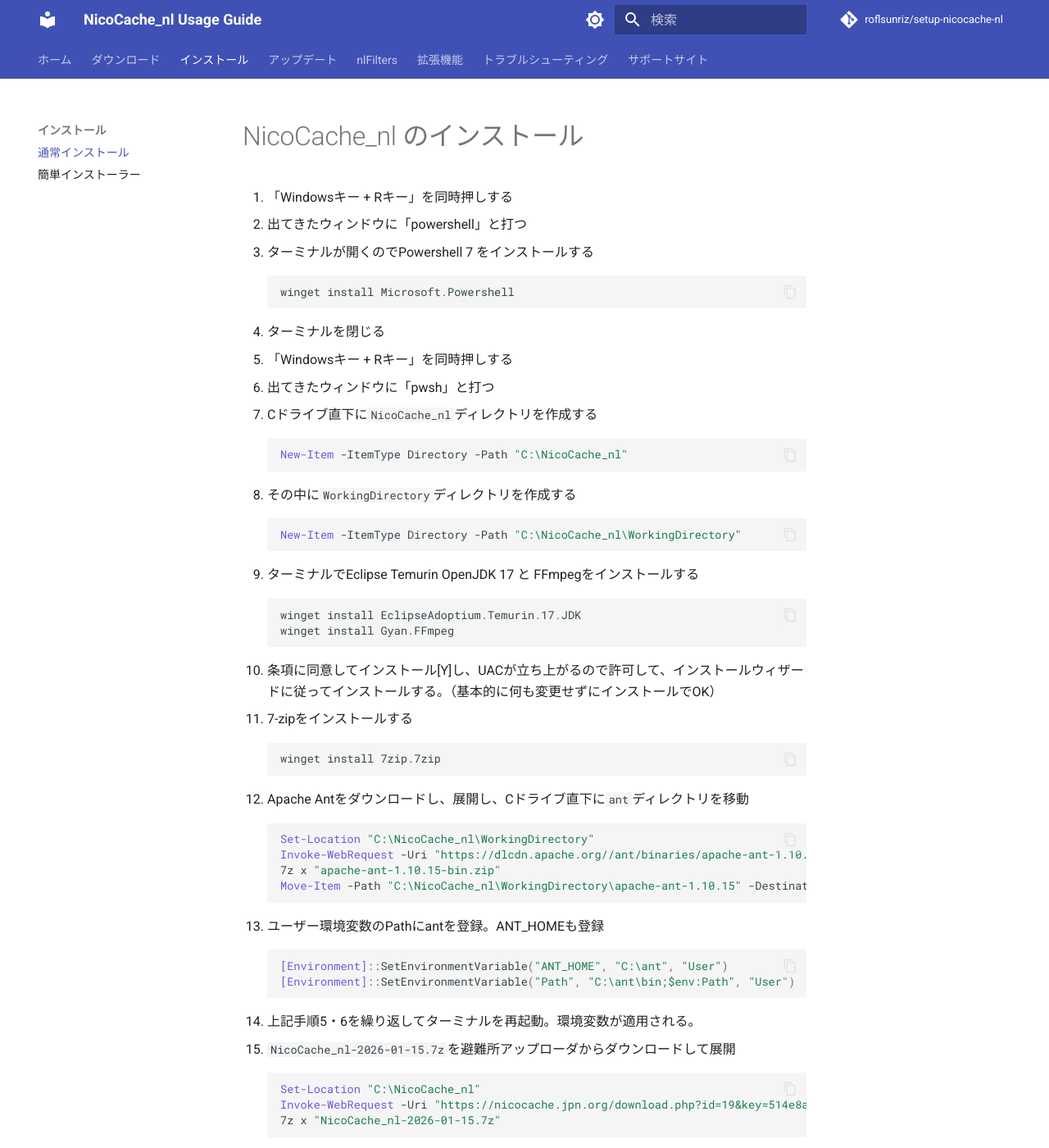
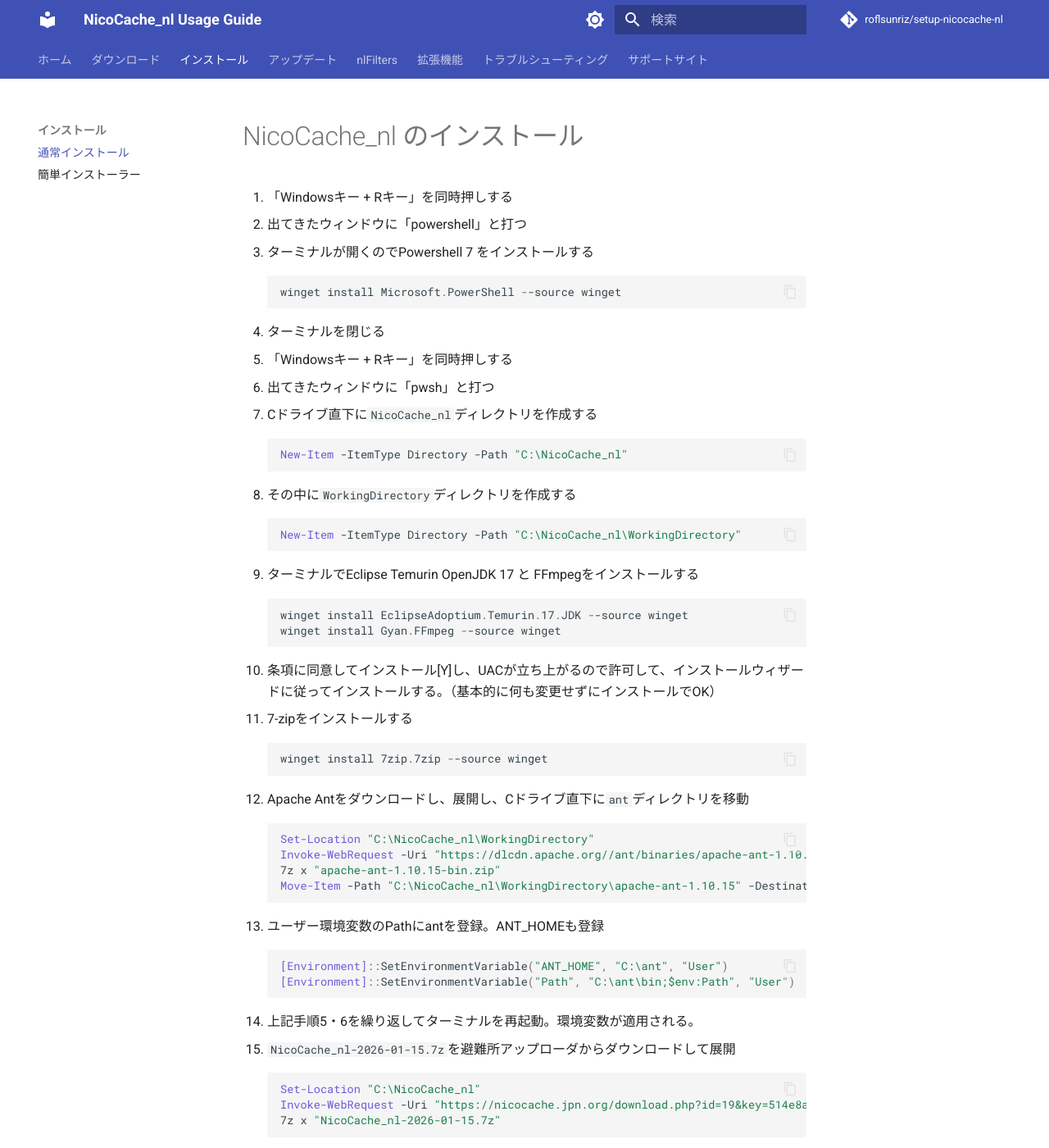
Before and after one commit to roflsunriz/setup-nicocache-nl, an MkDocs documentation site: the page built from docs/install.md, in a window 1280 px wide and 1400 px high. Shown: the whole window at 82% size. Built offline with MkDocs 1.6.1 and Material for MkDocs 9.7.7, drawn with Linux system fonts in a browser that asks for light colours; comment, search, counter and statistics services are not loaded.

Commit message:
docs: Add --source winget option to installation commands for consistency
- Updated installation commands in download.md, fast-installer.md, and install.md to include the `--source winget` option for better package source specification.
- Ensured uniformity across documentation for installing JDK, FFmpeg, and 7-zip using winget.

````diff
--- a/docs/install.md
+++ b/docs/install.md
@@ -4,7 +4,7 @@
 2. 出てきたウィンドウに「powershell」と打つ
 3. ターミナルが開くのでPowershell 7 をインストールする
 ```powershell
-winget install Microsoft.Powershell
+winget install Microsoft.PowerShell --source winget
 ```
 4. ターミナルを閉じる
 5. 「Windowsキー + Rキー」を同時押しする
@@ -19,13 +19,13 @@
 ```
 9. ターミナルでEclipse Temurin OpenJDK 17 と FFmpegをインストールする
 ```powershell
-winget install EclipseAdoptium.Temurin.17.JDK
-winget install Gyan.FFmpeg
+winget install EclipseAdoptium.Temurin.17.JDK --source winget
+winget install Gyan.FFmpeg --source winget
 ```
 10. 条項に同意してインストール[Y]し、UACが立ち上がるので許可して、インストールウィザードに従ってインストールする。（基本的に何も変更せずにインストールでOK）
 11. 7-zipをインストールする
 ```powershell
-winget install 7zip.7zip
+winget install 7zip.7zip --source winget
 ```
 12. Apache Antをダウンロードし、展開し、Cドライブ直下に`ant`ディレクトリを移動
 ```powershell
````
Also changed, not shown: docs/download.md (+3 -3 lines), docs/fast-installer.md (+1 -1 lines), 1 other file.
